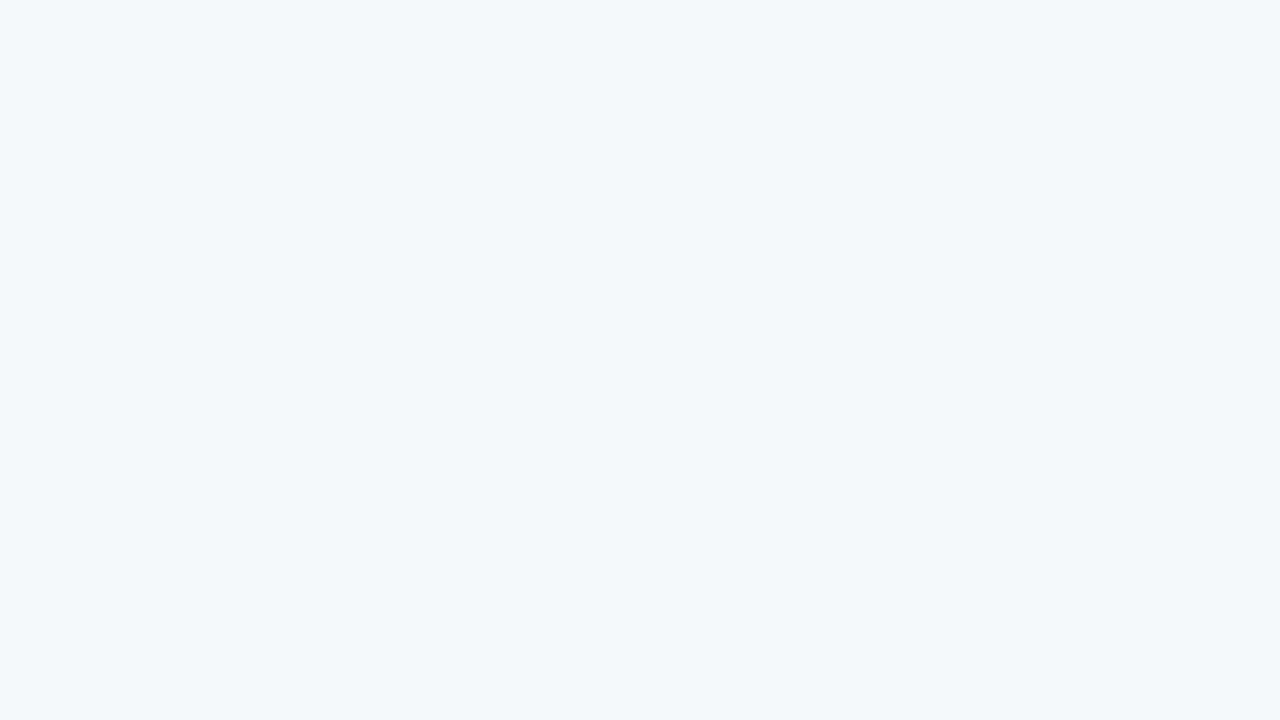
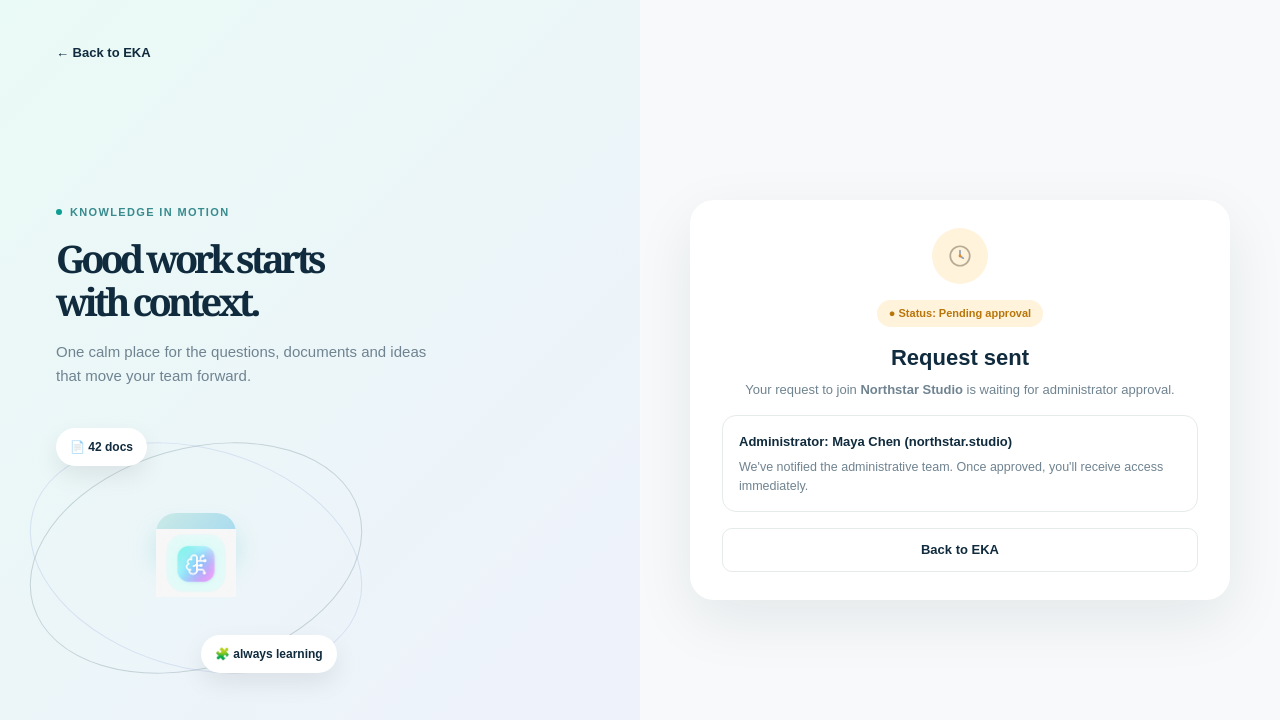
Before and after one commit to EKA-Project/enterprise-knowledge-agent, a React app in the folder frontend/: page /signup/request-sent in a window 1280 px wide. Before the commit this address had no page. Shown: the top 720 px of the page. Built offline with nearby package versions, Linux system fonts and the light colour scheme; the HTML template or start-up script is replaced by a standard one.

Commit message:
Added css and route

```diff
--- a/frontend/src/routes/AppRoutes.jsx
+++ b/frontend/src/routes/AppRoutes.jsx
@@ -5,7 +5,7 @@ import SignupChoicePage from '../pages/auth/signup/SignupChoicePage';
 import EmployeeJoinMethodPage from '../pages/auth/signup/employee/EmployeeJoinMethodPage';
 import EmployeeInvitePreviewPage from '../pages/auth/signup/employee/EmployeeInvitePreviewPage';
 import EmployeeEnterpriseFoundPage from '../pages/auth/signup/employee/EmployeeEnterpriseFoundPage';
-
+import EmployeePendingApprovalPage from '../pages/auth/signup/employee/EmployeePendingApprovalPage';
 export default function AppRoutes() {
   return (
     <Routes>
@@ -14,7 +14,7 @@ export default function AppRoutes() {
       <Route path="/signup/Join" element={<EmployeeJoinMethodPage />} />
       <Route path="/signup/invite-preview" element={<EmployeeInvitePreviewPage />} />
       <Route path="/signup/enterprise-found" element={<EmployeeEnterpriseFoundPage />} />
-
+      <Route path="/signup/request-sent" element={<EmployeePendingApprovalPage />} />
     </Routes>
   );
 }
--- a/frontend/src/styles/auth.css
+++ b/frontend/src/styles/auth.css
@@ -643,3 +643,63 @@
   color: var(--teal);
   font-family: "Courier New", monospace;
 }
+
+/* ==========================================================================
+   Request sent page — centered layout, status states, demo action box
+   ========================================================================== */
+
+.auth-card--centered {
+  text-align: center;
+}
+
+.status-icon-circle {
+  width: 56px;
+  height: 56px;
+  border-radius: 50%;
+  display: grid;
+  place-items: center;
+  margin: 0 auto 16px;
+  font-size: 22px;
+}
+
+.status-icon-circle--pending {
+  background: #fff3dc;
+}
+
+.status-badge {
+  display: inline-flex;
+  align-items: center;
+  gap: 6px;
+  padding: 5px 12px;
+  border-radius: 999px;
+  font-size: 11px;
+  font-weight: 700;
+  margin-bottom: 14px;
+}
+
+.status-badge--pending {
+  background: #fff3dc;
+  color: #b8760a;
+}
+
+.info-box {
+  text-align: left;
+  border: 1px solid #e5eaea;
+  border-radius: 14px;
+  padding: 16px;
+  margin: 16px 0;
+}
+
+.info-box-title {
+  margin: 0 0 6px;
+  font-size: 13px;
+  font-weight: 700;
+  color: var(--ink);
+}
+
+.info-box-text {
+  margin: 0;
+  font-size: 12.5px;
+  color: var(--muted);
+  line-height: 1.5;
+}
```
